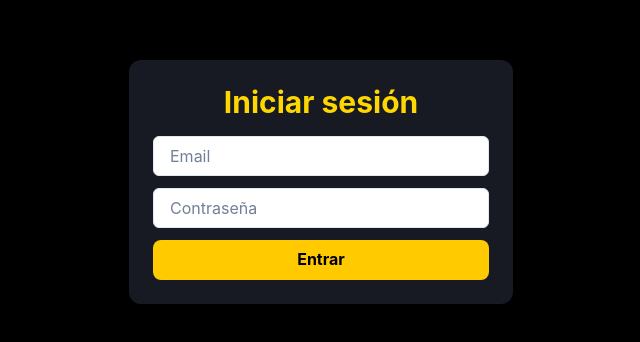
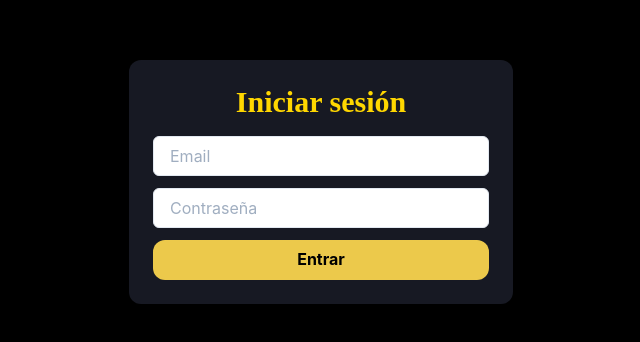
Before and after one commit to maxmaxmax23/Glowapp, a React (Vite) app in the folder tenta/: page / in a window 1280 px wide. Shown: the part 218-560 px from the top of the page, without its empty margins (319-959 px from the left). Built offline with nearby package versions, Linux system fonts and the light colour scheme; no server answers.

Commit message:
chakraui

```diff
--- a/tenta/src/components/Dashboard.jsx
+++ b/tenta/src/components/Dashboard.jsx
@@ -1,38 +1,39 @@
-// INCREMENT: Dashboard.jsx Chakra UI Migration
-// Type: UI Migration
-// Scope: Layout and buttons using Chakra
-// Mode: Candidate (test in preview before integration)
-
+// File: src/components/Dashboard.jsx
 import React from "react";
-import { Flex, VStack, Button, Text, Box } from "@chakra-ui/react";
+import { VStack, Button, Text, Box } from "@chakra-ui/react";
 
 export default function Dashboard({ onScan, onOpenImporter, onOpenMerger, firebaseWrites }) {
   return (
-    <Flex direction="column" w="full" maxW="lg" mx="auto" p={4} gap={4}>
-      {/* Title */}
-      <Text fontSize="2xl" fontWeight="bold" color="gold" textAlign="center" mb={4}>
-        Dashboardd
+    <Box
+      p={4}
+      maxW="lg"
+      mx="auto"
+      w="full"
+      display="flex"
+      flexDirection="column"
+      gap={4}
+    >
+      <Text fontSize="2xl" fontWeight="bold" textAlign="center" fontFamily="'Distrampler', serif">
+        Dashboard
       </Text>
 
-      {/* Action Buttons */}
-      <VStack spacing={3} w="full">
-        <Button colorScheme="gold" w="full" onClick={onScan}>
+      <VStack spacing={3} align="stretch">
+        <Button variant="primary" onClick={onScan}>
           Escanear Producto
         </Button>
 
-        <Button colorScheme="gold" w="full" onClick={onOpenImporter}>
+        <Button variant="primary" onClick={onOpenImporter}>
           Importar JSON
         </Button>
 
-        <Button colorScheme="gold" w="full" onClick={onOpenMerger}>
+        <Button variant="primary" onClick={onOpenMerger}>
           Combinar Archivos Excel
         </Button>
       </VStack>
 
-      {/* Firebase Writes */}
-      <Box mt={6} w="full" textAlign="center">
-        <Text color="gold">Escrituras en Firebase: {firebaseWrites}</Text>
-      </Box>
-    </Flex>
+      <Text mt={6} textAlign="center">
+        Escrituras en Firebase: {firebaseWrites}
+      </Text>
+    </Box>
   );
 }
--- a/tenta/src/components/ImporterModal.jsx
+++ b/tenta/src/components/ImporterModal.jsx
@@ -1,8 +1,4 @@
-// INCREMENT: ImporterModal.jsx Chakra UI Migration
-// Type: UI Migration
-// Scope: Modal layout, buttons, progress
-// Mode: Candidate (test preview before full integration)
-
+// File: src/components/ImporterModal.jsx
 import React, { useState } from "react";
 import { collection, doc, writeBatch } from "firebase/firestore";
 import { db } from "../firebase.js";
@@ -10,15 +6,10 @@ import PropTypes from "prop-types";
 import {
   Box,
   VStack,
+  Text,
   Button,
-  Text,
-  Modal,
-  ModalOverlay,
-  ModalContent,
-  ModalHeader,
-  ModalBody,
-  ModalFooter,
   Progress,
+  CloseButton,
 } from "@chakra-ui/react";
 
 export default function ImporterModal({ queuedData, onClose }) {
@@ -64,49 +55,69 @@ export default function ImporterModal({ queuedData, onClose }) {
   };
 
   return (
-    <Modal isOpen onClose={onClose} isCentered size="md" motionPreset="scale">
-      <ModalOverlay bg="blackAlpha.800" />
-      <ModalContent bg="gray.900" color="gold" borderRadius="xl" p={4}>
-        <ModalHeader textAlign="center">Importar Productos</ModalHeader>
-        <ModalBody>
-          <VStack spacing={4}>
+    <Box
+      position="fixed"
+      inset={0}
+      bg="blackAlpha.900"
+      display="flex"
+      flexDirection="column"
+      alignItems="center"
+      justifyContent="center"
+      p={4}
+      zIndex={50}
+      overflowY="auto"
+    >
+      <Box
+        maxW="md"
+        w="full"
+        bg="gray.900"
+        color="gold"
+        borderRadius="xl"
+        p={4}
+        textAlign="center"
+      >
+        <VStack spacing={3}>
+          <Text fontSize="xl" fontWeight="bold">
+            Importar Productos
+          </Text>
+
           <Button
+            onClick={handleImport}
             colorScheme="gold"
             w="full"
-              onClick={handleImport}
             isLoading={loading}
+            loadingText="Importando..."
           >
-              {loading ? "Importando..." : "Importar datos a Firebase"}
+            Importar datos a Firebase
           </Button>
 
           {progress.total > 0 && (
             <Box w="full">
+              <Text fontSize="sm" mb={1}>
+                Escritos: {progress.written} / {progress.total}
+              </Text>
               <Progress
                 value={(progress.written / progress.total) * 100}
+                size="sm"
                 colorScheme="gold"
-                  size="sm"
-                  mb={2}
+                borderRadius="md"
               />
-                <Text fontSize="sm" textAlign="center">
-                  Escritos: {progress.written} / {progress.total}
-                </Text>
             </Box>
           )}
-          </VStack>
-        </ModalBody>
-        <ModalFooter justifyContent="center">
+
           <Button
             onClick={onClose}
             variant="outline"
+            borderColor="gold"
             color="gold"
-            borderColor="gold"
             _hover={{ bg: "gold", color: "black" }}
+            w="full"
           >
             Cerrar
           </Button>
-        </ModalFooter>
-      </ModalContent>
-    </Modal>
+        </VStack>
+      </Box>
+    </Box>
   );
 }
 
--- a/tenta/src/components/MergerModal.jsx
+++ b/tenta/src/components/MergerModal.jsx
@@ -1,22 +1,12 @@
-// INCREMENT: MergerModal.jsx Chakra UI Migration
-// Type: UI Migration
-// Scope: Modal layout, inputs, buttons, table
-// Mode: Candidate (test preview before integration)
-
+// File: src/components/MergerModal.jsx
 import React, { useState } from "react";
 import * as XLSX from "xlsx";
 import {
   Box,
   VStack,
   HStack,
+  Text,
   Button,
-  Text,
-  Modal,
-  ModalOverlay,
-  ModalContent,
-  ModalHeader,
-  ModalBody,
-  ModalFooter,
   Table,
   Thead,
   Tbody,
@@ -24,6 +14,13 @@ import {
   Th,
   Td,
   TableContainer,
+  Modal,
+  ModalOverlay,
+  ModalContent,
+  ModalHeader,
+  ModalBody,
+  ModalFooter,
+  Progress,
 } from "@chakra-ui/react";
 
 export default function MergerModal({ onClose, addToQueue }) {
@@ -150,13 +147,12 @@ export default function MergerModal({ onClose, addToQueue }) {
   };
 
   return (
-    <Modal isOpen onClose={onClose} isCentered size="xl" motionPreset="scale">
+    <Modal isOpen onClose={onClose} size="xl" scrollBehavior="inside" isCentered>
       <ModalOverlay bg="blackAlpha.800" />
       <ModalContent bg="gray.900" color="gold" borderRadius="xl" p={4}>
-        <ModalHeader textAlign="center">Fusionar Archivos Excel</ModalHeader>
+        <ModalHeader>Fusionar Archivos Excel</ModalHeader>
         <ModalBody>
-          <VStack spacing={4} mb={4}>
-            <VStack spacing={2} w="full">
+          <VStack spacing={3} mb={3} align="stretch">
             <input
               type="file"
               accept=".xlsx, .xls"
@@ -174,35 +170,34 @@ export default function MergerModal({ onClose, addToQueue }) {
             <Text fontSize="sm" color="gray.400">
               Archivo de Precios
             </Text>
-            </VStack>
 
             <Button
               colorScheme="gold"
-              w="full"
               onClick={handleMerge}
               isLoading={loading}
+              loadingText="Procesando..."
             >
-              {loading ? "Procesando..." : "Fusionar y Previsualizar"}
+              Fusionar y Previsualizar
             </Button>
 
             <Button
               colorScheme="green"
-              w="full"
               onClick={handleAddToQueue}
               isDisabled={mergedData.length === 0}
             >
               Añadir a la cola
             </Button>
+          </VStack>
 
-            <Box w="full" textAlign="left">
-              <Text fontSize="sm">✅ A escribir: {stats.written}</Text>
-              <Text fontSize="sm">⚠️ Ignorados: {stats.skipped}</Text>
-              <Text fontSize="sm">⏰ Fuera de vigencia: {stats.outOfTime}</Text>
+          <Box mb={3}>
+            <Text fontSize="sm">
+              ✅ A escribir: {stats.written} | ⚠️ Ignorados: {stats.skipped} | ⏰ Fuera de vigencia: {stats.outOfTime}
+            </Text>
           </Box>
 
           {mergedData.length > 0 && (
-              <TableContainer maxH="64" overflowY="auto" border="1px solid" borderColor="gold" borderRadius="md">
-                <Table size="sm" variant="simple" colorScheme="gold">
+            <TableContainer maxH="300px" overflowY="auto" border="1px" borderColor="gold" borderRadius="md">
+              <Table variant="simple" size="sm">
                 <Thead bg="gold" color="black" position="sticky" top={0}>
                   <Tr>
                     <Th>Estado</Th>
@@ -215,7 +210,7 @@ export default function MergerModal({ onClose, addToQueue }) {
                 </Thead>
                 <Tbody>
                   {mergedData.map((item, idx) => (
-                      <Tr key={idx} borderBottom="1px solid" borderColor="gray.700">
+                    <Tr key={idx} borderBottom="1px" borderColor="gray.700">
                       <Td>{new Date(item.vigencia) < new Date() ? "Fuera de vigencia" : "A escribir"}</Td>
                       <Td>{item.productId}</Td>
                       <Td>{item.description}</Td>
@@ -228,16 +223,10 @@ export default function MergerModal({ onClose, addToQueue }) {
               </Table>
             </TableContainer>
           )}
-          </VStack>
         </ModalBody>
-        <ModalFooter justifyContent="center">
-          <Button
-            onClick={onClose}
-            variant="outline"
-            color="gold"
-            borderColor="gold"
-            _hover={{ bg: "gold", color: "black" }}
-          >
+
+        <ModalFooter>
+          <Button variant="outline" borderColor="gold" color="gold" _hover={{ bg: "gold", color: "black" }} onClick={onClose}>
             Cerrar
           </Button>
         </ModalFooter>
--- a/tenta/src/theme.js
+++ b/tenta/src/theme.js
@@ -1,87 +1,74 @@
 // File: src/theme.js
 import { extendTheme } from "@chakra-ui/react";
 
-const theme = extendTheme({
-  colors: {
-    gold: {
-      50: "#fff9e6",
-      100: "#fff2cc",
-      200: "#ffe699",
-      300: "#ffdb66",
-      400: "#ffd133",
-      500: "#ffca00", // primary gold
-      600: "#cc9f00",
-      700: "#997600",
-      800: "#664d00",
-      900: "#332500",
+const colors = {
+  brand: {
+    black: "#000000",
+    gold: "#FFD700",
+    grayDark: "#1A1A1A",
+    grayLight: "#333333",
   },
-    black: {
-      50: "#f2f2f2",
-      100: "#e6e6e6",
-      200: "#cccccc",
-      300: "#b3b3b3",
-      400: "#999999",
-      500: "#808080",
-      600: "#666666",
-      700: "#4d4d4d",
-      800: "#333333",
-      900: "#000000", // primary black
-    },
-    background: "#000000",
-    text: "#FFD700",
-  },
-  fonts: {
-    heading: `'Inter', sans-serif`,
-    body: `'Inter', sans-serif`,
-  },
-  styles: {
-    global: {
-      body: {
-        bg: "black",
-        color: "gold",
-      },
-    },
-  },
-  components: {
+};
+
+const fonts = {
+  heading: "'Distrampler', Times New Roman, serif",
+  body: "'Inter', sans-serif",
+};
+
+const components = {
   Button: {
     baseStyle: {
+      borderRadius: "xl",
       fontWeight: "bold",
-        borderRadius: "lg",
     },
     variants: {
-        solid: {
-          bg: "gold.500",
-          color: "black",
-          _hover: {
-            bg: "gold.400",
+      primary: {
+        bg: "brand.gold",
+        color: "brand.black",
+        _hover: { bg: "yellow.400" },
       },
-        },
-        outline: {
-          borderColor: "gold.500",
-          color: "gold.500",
-          _hover: {
-            bg: "gold.50",
-          },
-        },
-        red: {
-          bg: "red.500",
-          color: "white",
-          _hover: {
-            bg: "red.400",
-          },
+      secondary: {
+        bg: "brand.grayDark",
+        color: "brand.gold",
+        _hover: { bg: "brand.grayLight" },
       },
     },
   },
   Modal: {
     baseStyle: {
       dialog: {
-          bg: "black",
-          color: "gold",
-          borderRadius: "xl",
+        borderRadius: "2xl",
       },
-        header: {
-          color: "gold",
     },
+  },
+  Input: {
+    baseStyle: {
+      field: {
+        borderRadius: "md",
+        bg: "brand.grayLight",
+        color: "white",
+        _placeholder: { color: "gray.400" },
+      },
+    },
+  },
+  Table: {
+    baseStyle: {
+      th: { bg: "brand.gold", color: "brand.black" },
+      td: { borderColor: "gray.700" },
+    },
+  },
+};
+
+const theme = extendTheme({
+  colors,
+  fonts,
+  components,
+  styles: {
+    global: {
+      body: {
+        bg: "brand.black",
+        color: "brand.gold",
+        fontFamily: "'Inter', sans-serif",
       },
     },
   },
```
Also changed, not shown: tenta/src/components/ProductUploaderModal.jsx (+55 -41 lines), tenta/src/components/ScannerModal.jsx (+32 -38 lines). Lines whose indentation alone changed are shown as unchanged.
